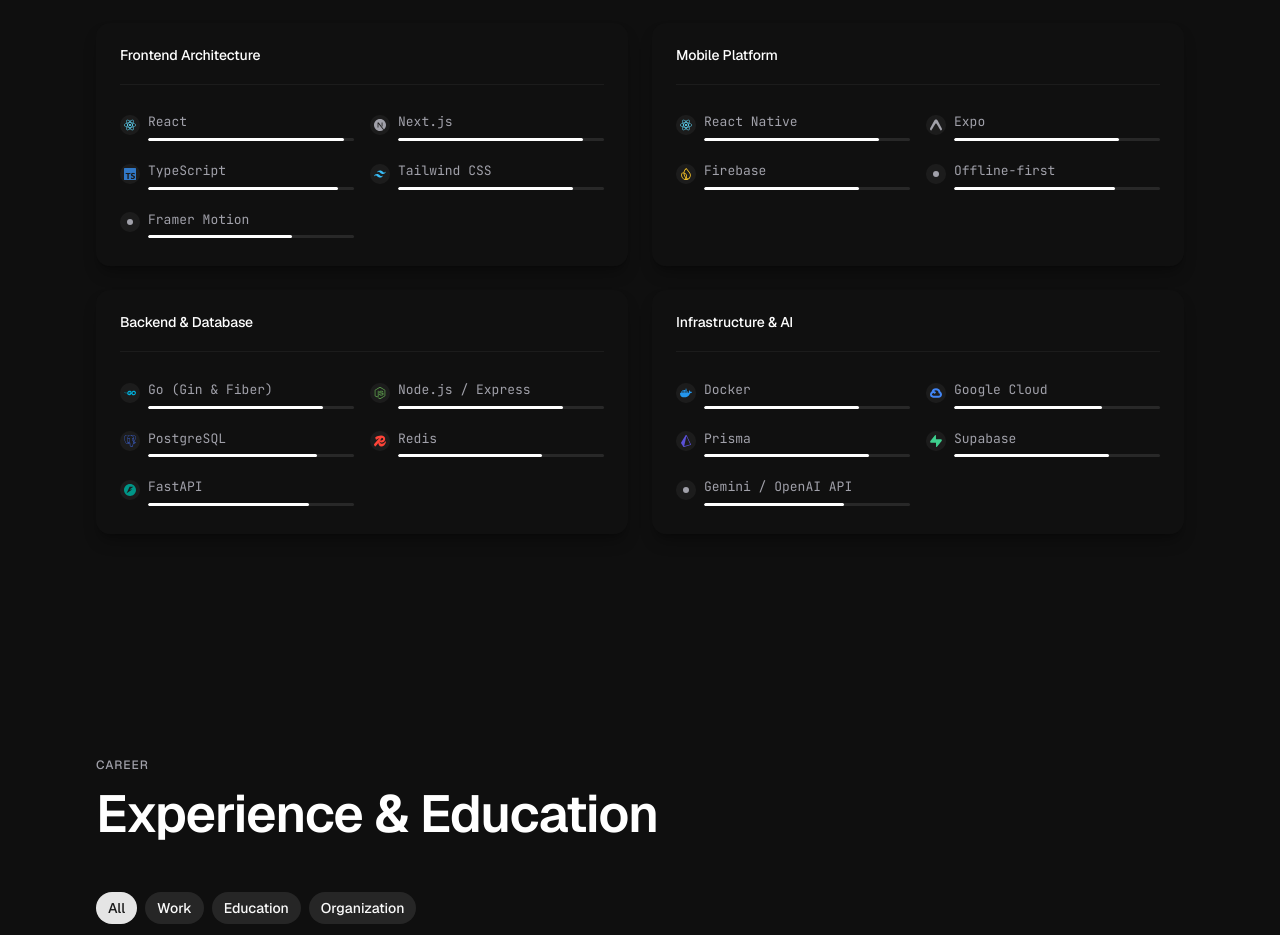
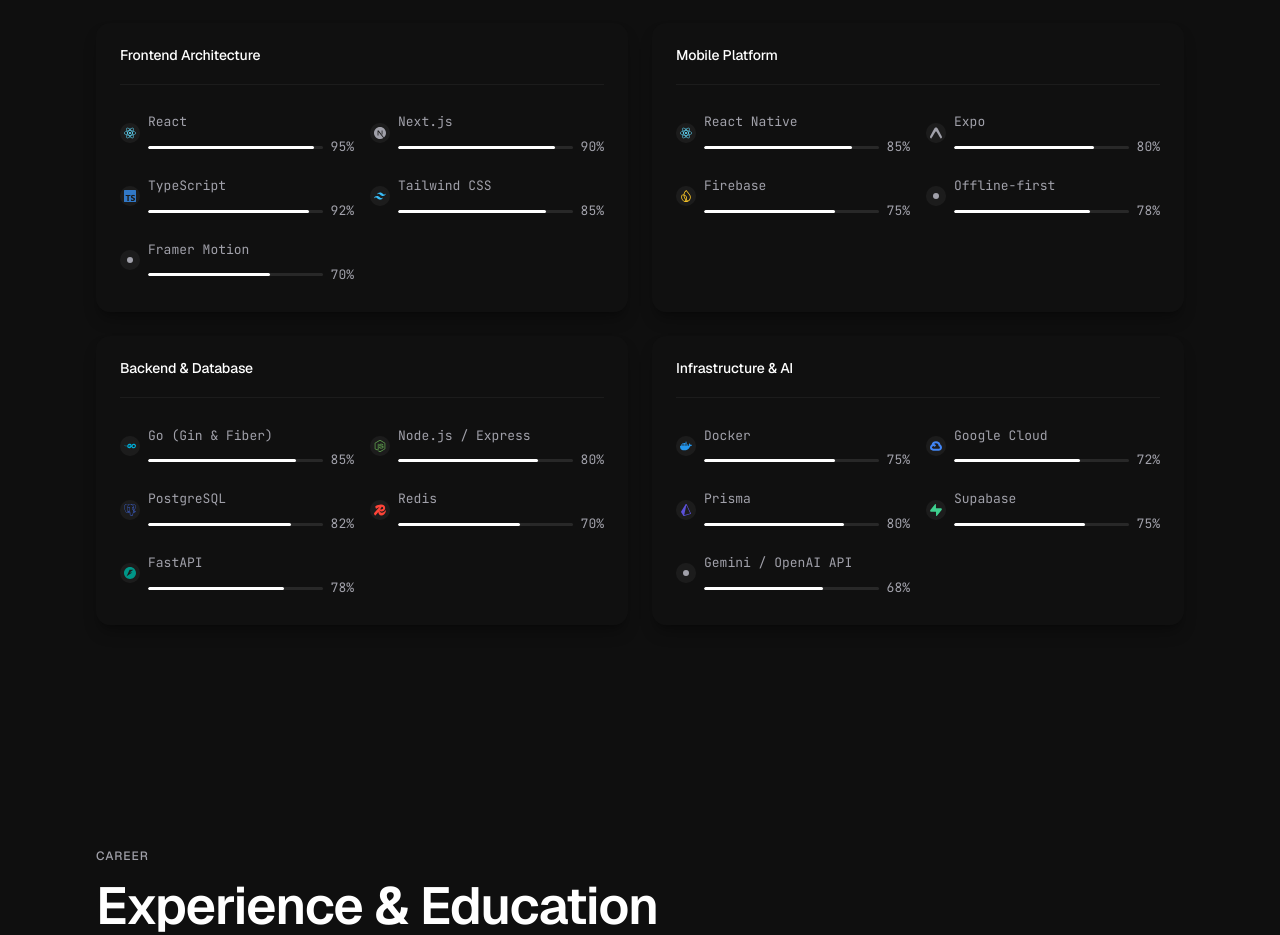
Before and after one commit to callmezaa/kenzamariyan-portfolio, a Next.js app: page / in a window 1280 px wide. Shown: the part 2860-3795 px from the top of the page. Built offline with nearby package versions, Linux system fonts and the light colour scheme.

Commit message:
fix: address code review findings - populate CommandPalette, remove unused import, add AnimatedNumber to skills

```diff
--- a/src/app/components/Navbar.tsx
+++ b/src/app/components/Navbar.tsx
@@ -3,7 +3,6 @@
 import Link from "next/link";
 import Image from "next/image";
 import { useEffect, useRef, useState } from "react";
-import { motion } from "framer-motion";
 import { Menu, X } from "lucide-react";
 import { FaGithub, FaLinkedin } from "react-icons/fa";
 import { useTheme } from "./ThemeProvider";
--- a/src/app/components/Skills.tsx
+++ b/src/app/components/Skills.tsx
@@ -4,6 +4,7 @@
 import { skillsData } from "../data/skillsData";
 import { staggerContainer, staggerItem, easeOut } from "../utils/animations";
 import { Tooltip } from "@/components/motion/tooltip";
+import { AnimatedNumber } from "@/components/motion/animated-number";
 
 export default function Skills() {
   return (
@@ -85,7 +86,8 @@
             {skill.name}
           </span>
         </Tooltip>
-        <div className="mt-1 h-[3px] overflow-hidden rounded-full bg-white/10">
+        <div className="mt-1 flex items-center gap-2">
+          <div className="h-[3px] flex-1 overflow-hidden rounded-full bg-white/10">
             <motion.div
               initial={{ width: 0 }}
               whileInView={{ width: `${skill.mastery}%` }}
@@ -94,6 +96,13 @@
               className="h-full rounded-full bg-ink"
             />
           </div>
+          <AnimatedNumber
+            value={skill.mastery}
+            duration={0.6}
+            format={(n) => `${Math.round(n)}%`}
+            className="mono-sm text-ink-muted"
+          />
+        </div>
       </div>
     </div>
   );
--- a/src/app/layout.tsx
+++ b/src/app/layout.tsx
@@ -94,7 +94,20 @@
             <Footer />
           </SmoothScroll>
           <ScrollProgress variant="bar" position="bottom" height={3} />
-          <CommandPalette />
+          <CommandPalette
+            items={[
+              { id: "home", label: "Home", group: "Navigate", onSelect: () => document.getElementById("home")?.scrollIntoView({ behavior: "smooth" }) },
+              { id: "projects", label: "Projects", group: "Navigate", onSelect: () => document.getElementById("projects")?.scrollIntoView({ behavior: "smooth" }) },
+              { id: "about", label: "About", group: "Navigate", onSelect: () => document.getElementById("about")?.scrollIntoView({ behavior: "smooth" }) },
+              { id: "skills", label: "Skills", group: "Navigate", onSelect: () => document.getElementById("skills")?.scrollIntoView({ behavior: "smooth" }) },
+              { id: "experience", label: "Experience", group: "Navigate", onSelect: () => document.getElementById("experience")?.scrollIntoView({ behavior: "smooth" }) },
+              { id: "achievements", label: "Achievements", group: "Navigate", onSelect: () => document.getElementById("achievements")?.scrollIntoView({ behavior: "smooth" }) },
+              { id: "contact", label: "Contact", group: "Navigate", onSelect: () => document.getElementById("contact")?.scrollIntoView({ behavior: "smooth" }) },
+              { id: "github", label: "GitHub", group: "Links", keywords: ["social"], onSelect: () => window.open("https://github.com/callmezaa", "_blank", "noopener,noreferrer") },
+              { id: "linkedin", label: "LinkedIn", group: "Links", keywords: ["social"], onSelect: () => window.open("https://www.linkedin.com/in/ken-zamariyan-10b140318/", "_blank", "noopener,noreferrer") },
+              { id: "email", label: "Email", group: "Links", keywords: ["social", "contact"], onSelect: () => { window.location.href = "mailto:kenzamariyan32@gmail.com"; } },
+            ]}
+          />
         </ThemeProvider>
       </body>
     </html>
```
Lines whose indentation alone changed are shown as unchanged.
